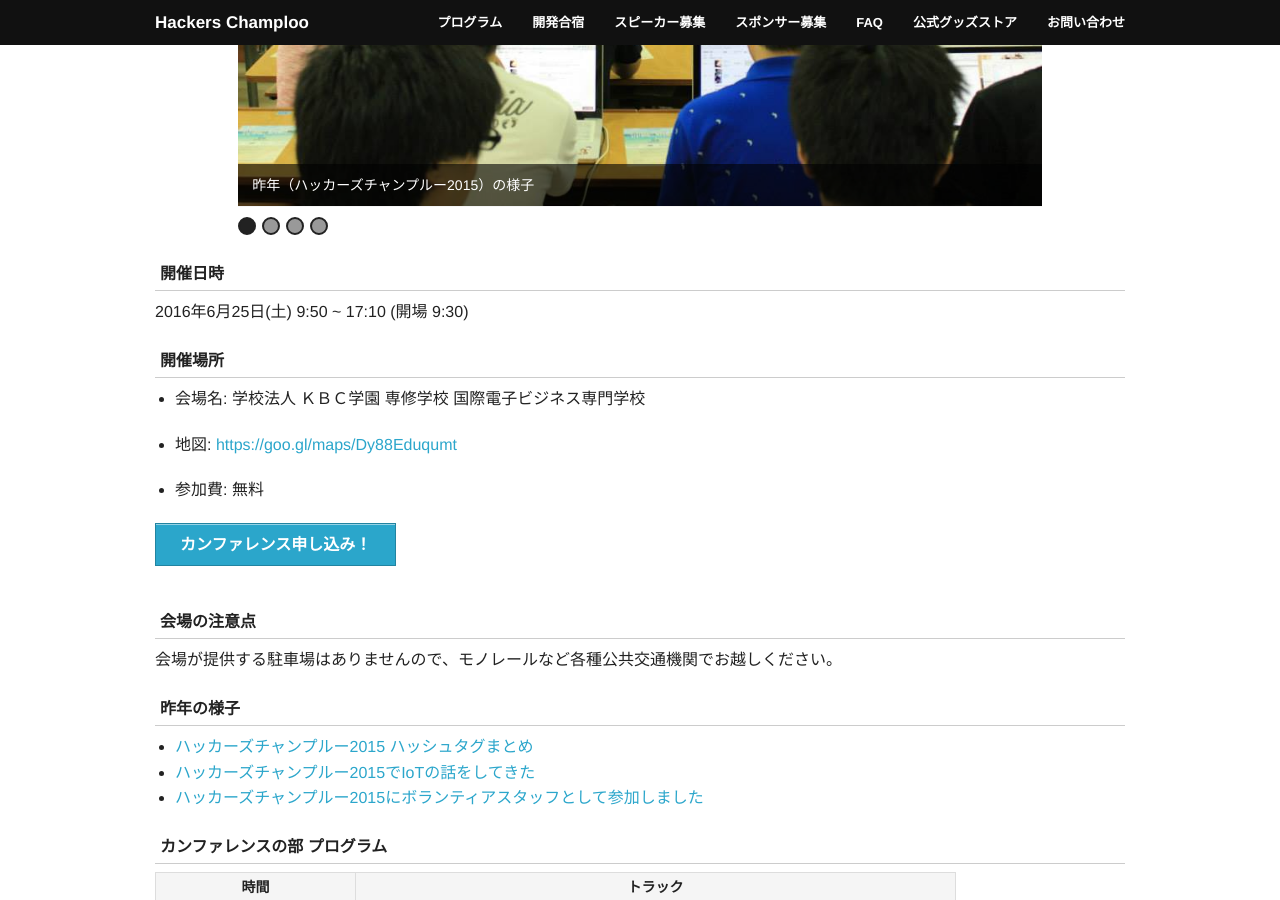
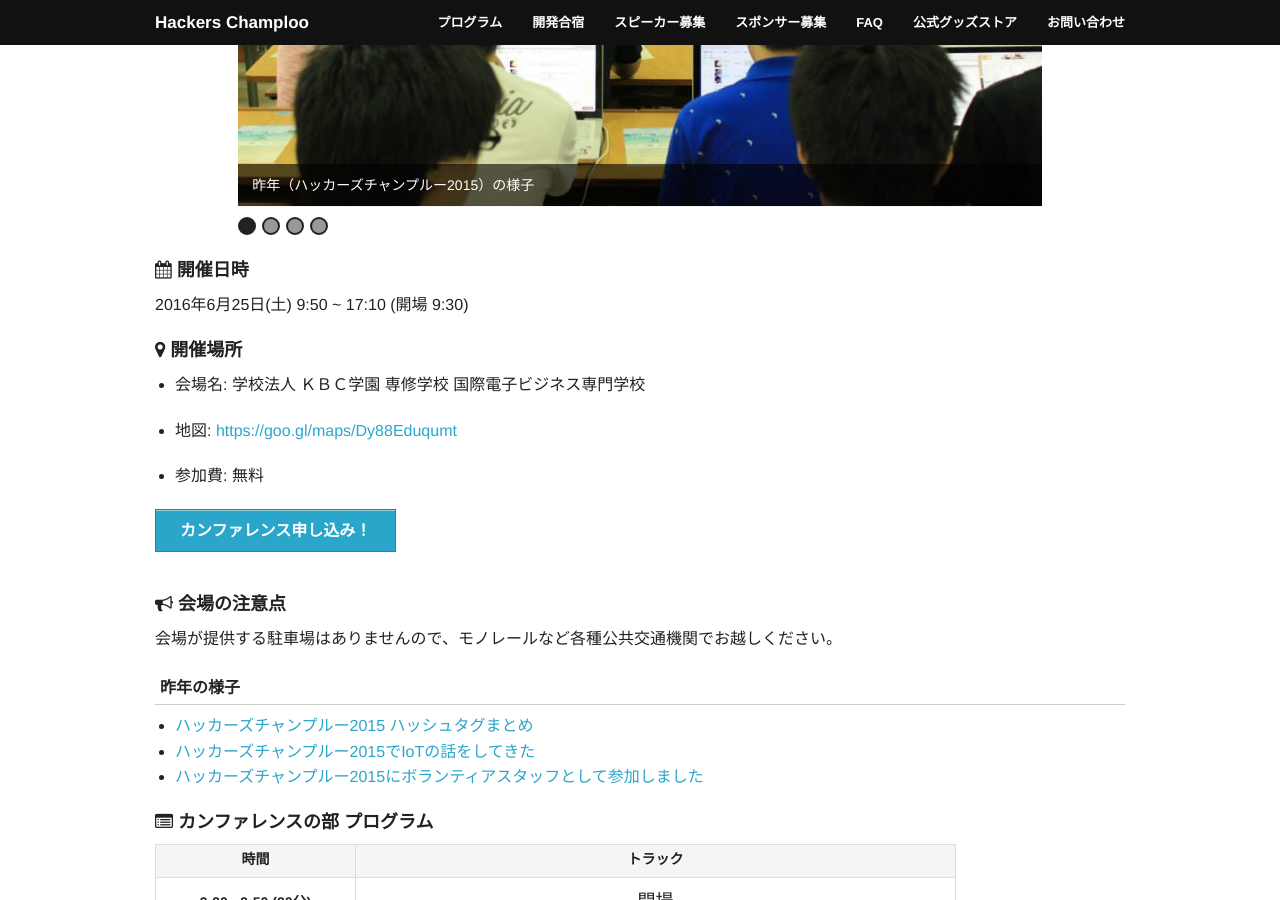
Before and after one commit to hackers-champloo/hackers-champloo.github.io, a Jekyll site: the page built from 2016/program.md, in a window 1280 px wide and 900 px high, scrolled down 509 px. Built offline with Jekyll 4.4.1, drawn with Linux system fonts in a browser that asks for light colours; nearby versions of some CDN libraries.

Commit message:
FontAwesome 追加

```diff
--- a/2016/program.md
+++ b/2016/program.md
@@ -29,12 +29,14 @@ description: 2016年6月25日(土) 9:50 開始・ＫＢＣ学園 専修学校
 </div>
 
 
-### 開催日時
+<i class="fa fa-calendar"></i> 開催日時
+--------------------------------------------------------------------------------
 
 2016年6月25日(土) 9:50 ~ 17:10 (開場 9:30)
 
 
-### 開催場所
+<i class="fa fa-map-marker"></i> 開催場所
+--------------------------------------------------------------------------------
 
 - 会場名: 学校法人 ＫＢＣ学園 専修学校 国際電子ビジネス専門学校
 
@@ -44,7 +46,9 @@ description: 2016年6月25日(土) 9:50 開始・ＫＢＣ学園 専修学校
 
 <p><a href="https://hackers-champloo.doorkeeper.jp/events/42325" class="medium button" target="_blank">カンファレンス申し込み！</a></p>
 
-### 会場の注意点
+
+<i class="fa fa-bullhorn"></i> 会場の注意点
+--------------------------------------------------------------------------------
 
 会場が提供する駐車場はありませんので、モノレールなど各種公共交通機関でお越しください。
 
@@ -55,7 +59,8 @@ description: 2016年6月25日(土) 9:50 開始・ＫＢＣ学園 専修学校
 * [ハッカーズチャンプルー2015にボランティアスタッフとして参加しました](http://kimihito.hatenablog.com/entry/2015/07/02/093000)
 
 
-### カンファレンスの部 プログラム
+<i class="fa fa-list-alt"></i> カンファレンスの部 プログラム
+--------------------------------------------------------------------------------
 
 <div id="schedule">
   <table>
@@ -103,7 +108,7 @@ description: 2016年6月25日(土) 9:50 開始・ＫＢＣ学園 専修学校
       </tr>
       <tr class="track-break">
         <th>12:00 - 13:00 (60分)</th>
-        <td><p class="track-title">ランチブレイク</p></td>
+        <td><p class="track-title"><i class="fa fa-cutlery"></i> ランチブレイク</p></td>
       </tr>
       <tr>
         <th>13:00 - 13:50 (50分)</th>
@@ -141,7 +146,7 @@ description: 2016年6月25日(土) 9:50 開始・ＫＢＣ学園 専修学校
       <tr class="track-break">
         <th>15:10 - 15:30 (20分)</th>
         <td>
-          <p class="track-title">コーヒータイム</p>
+          <p class="track-title"><i class="fa fa-coffee"></i> コーヒータイム</p>
           <p class="track-speaker"><a href="http://kumejima-coffee.com/" target="_blank">久米島珈琲</a>の無料コーヒーサービス提供します！<br />
           登壇者や運営スタッフとゆっくり交流できるチャンスです！</p>
         </td>
@@ -180,7 +185,8 @@ description: 2016年6月25日(土) 9:50 開始・ＫＢＣ学園 専修学校
 <p><a href="https://hackers-champloo.doorkeeper.jp/events/42325" class="medium button" target="_blank">カンファレンス申し込み！</a></p>
 
 
-### 懇親会
+<i class="fa fa-beer"></i> 懇親会
+--------------------------------------------------------------------------------
 
 - 日時 : 2016年6月25日（土） 17:30（開場）〜
 
--- a/_includes/head.html
+++ b/_includes/head.html
@@ -7,6 +7,7 @@
 <link rel="stylesheet" href="/css/normalize.css" />
 <link rel="stylesheet" href="/css/foundation.min.css" />
 <link rel="stylesheet" href="/css/style.css" />
+<link rel="stylesheet" href="https://maxcdn.bootstrapcdn.com/font-awesome/4.6.1/css/font-awesome.min.css">
 <script>
 (function(i,s,o,g,r,a,m){i['GoogleAnalyticsObject']=r;i[r]=i[r]||function(){
   (i[r].q=i[r].q||[]).push(arguments)},i[r].l=1*new Date();a=s.createElement(o),
```
